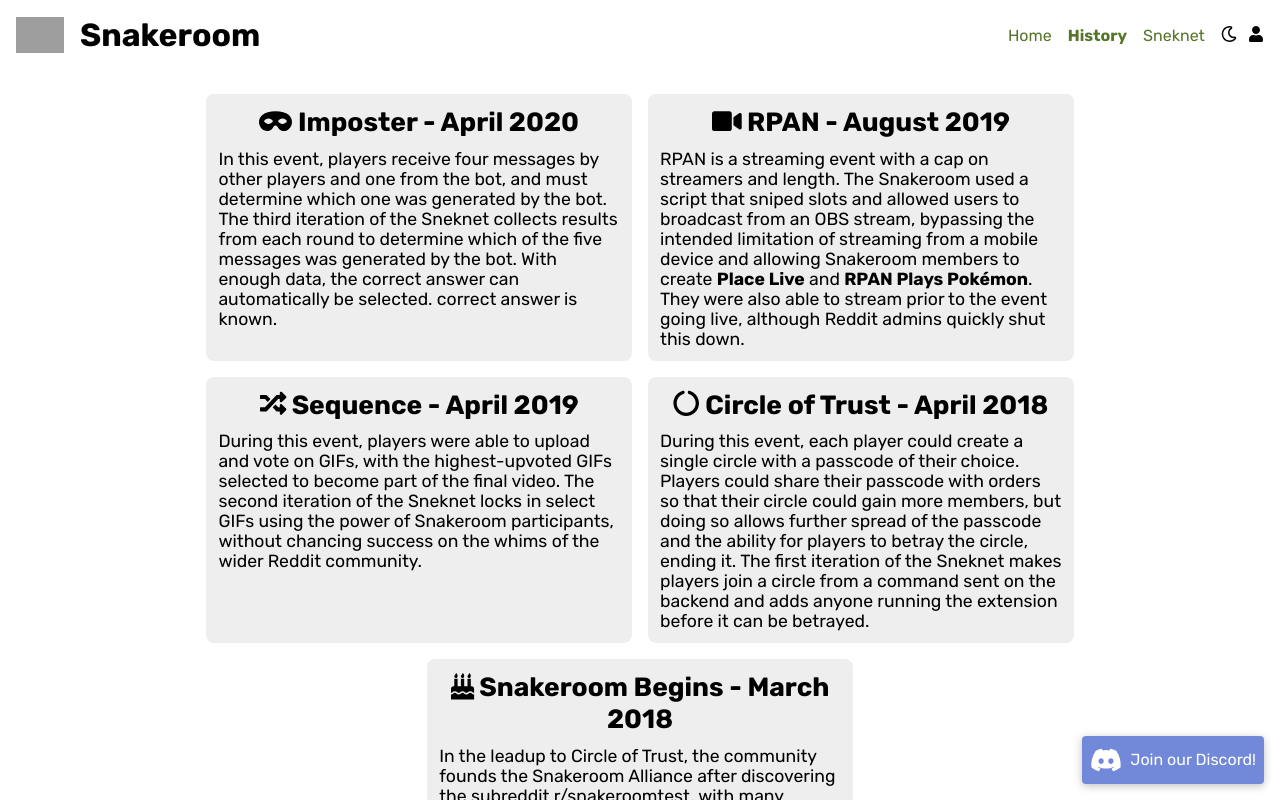
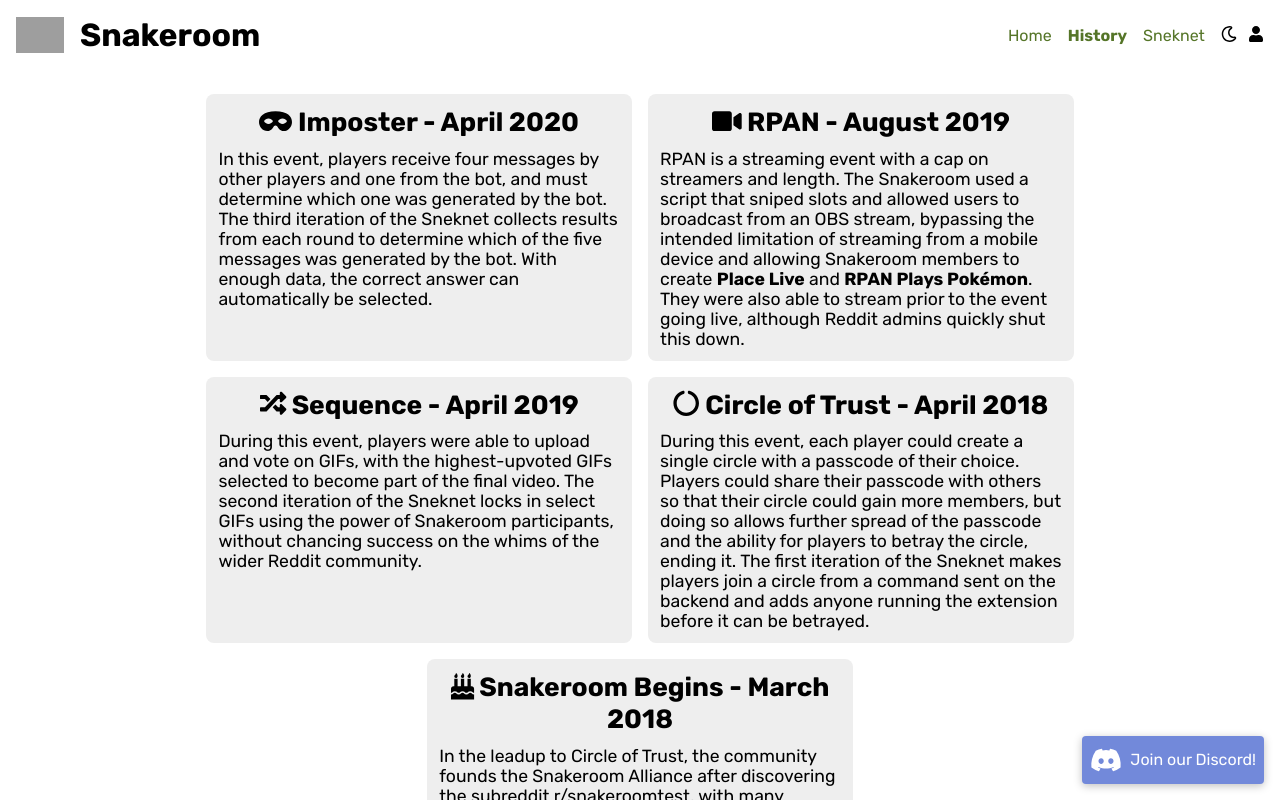
Before and after one commit to Snakeroom/Website, a Next.js app: page /history in a window 1280 px wide. Shown: the top 800 px of the page. Built offline with nearby package versions, Linux system fonts and the light colour scheme; grey boxes are pictures that could not be loaded.

Commit message:
Fix typos in event descriptions on the history page
Co-authored-by: Henry <omgredstone@gmail.com>

```diff
--- a/pages/history.js
+++ b/pages/history.js
@@ -43,7 +43,7 @@
 				by the bot. The third iteration of the Sneknet collects results
 				from each round to determine which of the five messages was
 				generated by the bot. With enough data, the correct answer can
-				automatically be selected. correct answer is known.
+				automatically be selected.
 			</Event>
 			<Event icon={faVideo} name="RPAN" time="August 2019">
 				RPAN is a streaming event with a cap on streamers and length.
@@ -69,7 +69,7 @@
 			>
 				During this event, each player could create a single circle with
 				a passcode of their choice. Players could share their passcode
-				with orders so that their circle could gain more members, but
+				with others so that their circle could gain more members, but
 				doing so allows further spread of the passcode and the ability
 				for players to betray the circle, ending it. The first iteration
 				of the Sneknet makes players join a circle from a command sent
```
